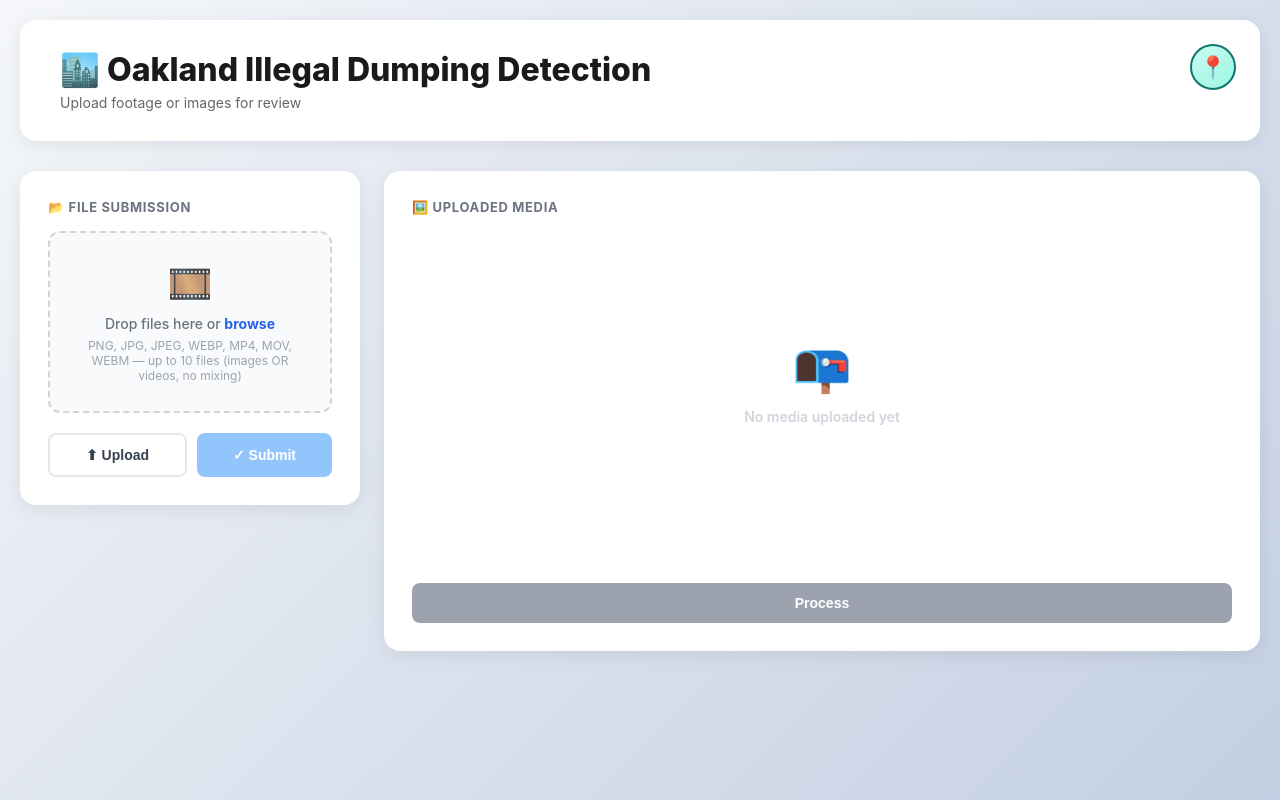
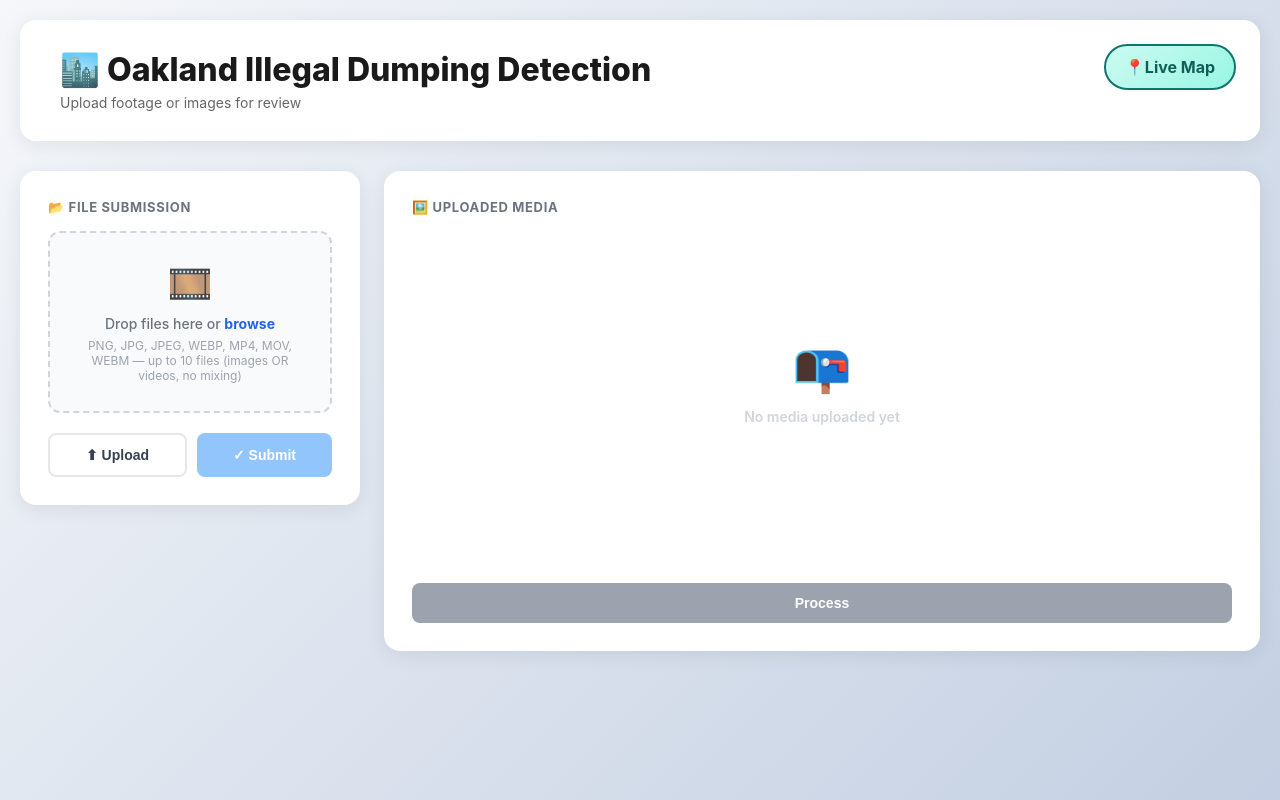
Before and after one commit to Pranav5435/City-Of-Oakland-Illegal-Dumping-Practicum-Project, a plain HTML site: page src/pages/index.html in a window 1280 px wide. Drawn offline with Linux system fonts and the light colour scheme.

Commit message:
Minor style tweaks

```diff
--- a/src/pages/index.html
+++ b/src/pages/index.html
@@ -19,7 +19,7 @@
                 href="http://127.0.0.1:8080/public/oakland_dashboard.html"
                 title="Open Oakland dumping map"
                 aria-label="Open Oakland dumping map"
-            >📍</a>
+            >📍Live Map</a>
         </header>
 
         <div class="main-layout">
--- a/src/styles/styles.css
+++ b/src/styles/styles.css
@@ -10,8 +10,9 @@ h1 { font-size: 32px; font-weight: 800; color: #1a1a1a; margin-bottom: 5px; }
 	position: absolute;
 	top: 24px;
 	right: 24px;
-	width: 46px;
 	height: 46px;
+	min-width: 132px;
+	padding: 0 16px;
 	border-radius: 999px;
 	border: 2px solid #0f766e;
 	background: linear-gradient(135deg, #ccfbf1 0%, #99f6e4 100%);
@@ -19,7 +20,9 @@ h1 { font-size: 32px; font-weight: 800; color: #1a1a1a; margin-bottom: 5px; }
 	align-items: center;
 	justify-content: center;
 	text-decoration: none;
-	font-size: 22px;
+	font-size: 16px;
+	font-weight: 700;
+	color: #115e59;
 	line-height: 1;
 	transition: transform 0.2s ease, box-shadow 0.2s ease, border-color 0.2s ease;
 }
@@ -109,5 +112,5 @@ h1 { font-size: 32px; font-weight: 800; color: #1a1a1a; margin-bottom: 5px; }
 
 @media (max-width: 1200px) {
 	.main-layout { grid-template-columns: 1fr; }
-	header { padding-right: 96px; }
+	header { padding-right: 176px; }
 }
```
Also changed, not shown: src/pages/processed-static.html (+1 -1 lines).
